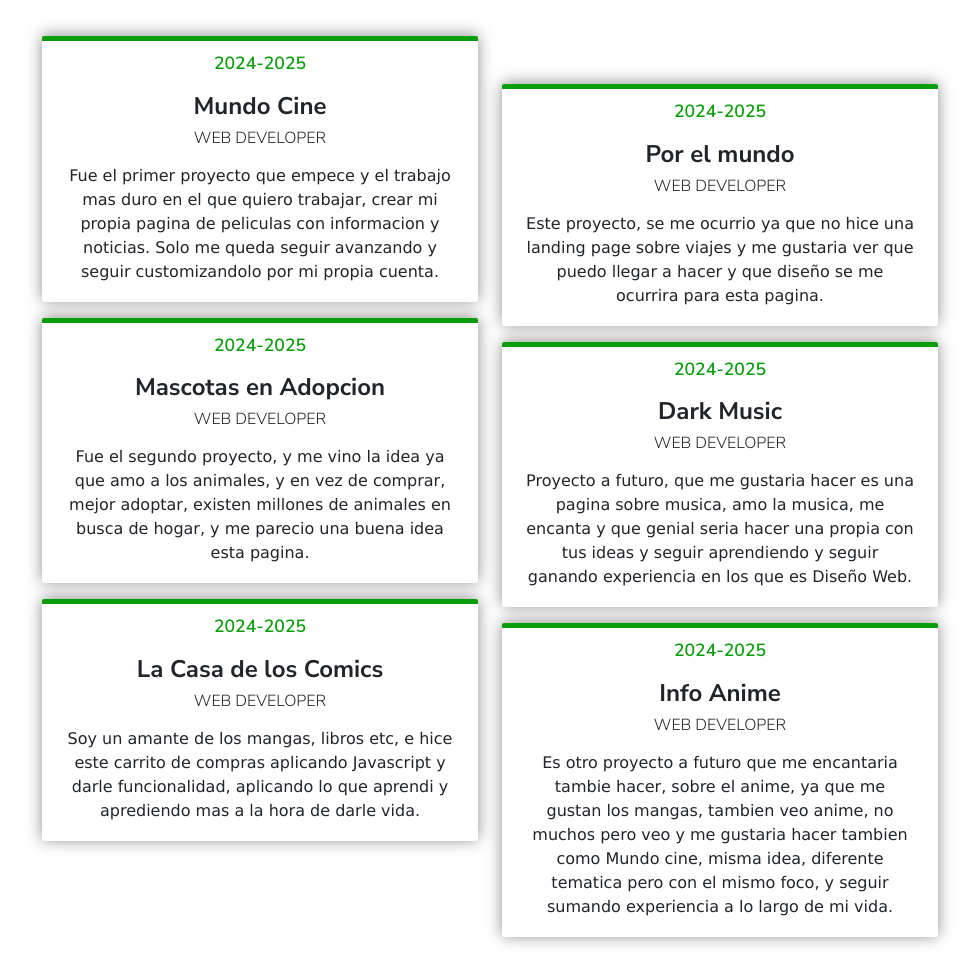
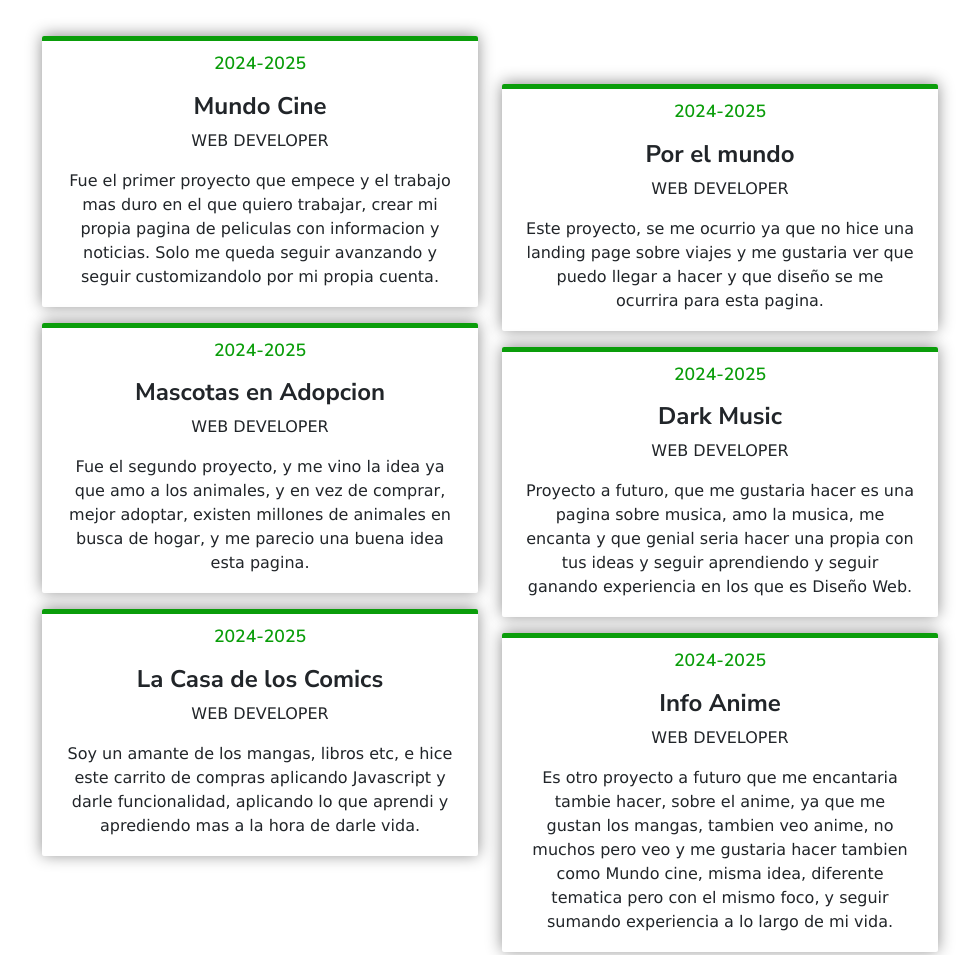
Before and after one commit to EricWeb-Coder/Curriculum, a website: page index.html in a window 1280 px wide. Shown: the part 2240-3195 px from the top of the page, without its empty margins (150-1129 px from the left). Drawn offline with nearby package versions, Linux system fonts and the light colour scheme.

Commit message:
arregle los encabezados

```diff
--- a/index.html
+++ b/index.html
@@ -266,7 +266,7 @@
             <div class="border-radius-one border-top-green px-4 mb-3">
                   <p class="text-green text-center pt-2">2024-2025</p>
                   <h3 class="fs-4 fw-bold text-center">Mundo Cine</h3>
-                  <h4 class="fs-6 fw-light text-uppercase text-center">Web Developer</h4>
+                  <p class="fs-6 fw-light text-uppercase text-center">Web Developer</p>
                   <p class="mt-3 text-center">
                     Fue el primer proyecto que empece y el trabajo mas duro en el que quiero trabajar, crear mi propia pagina de peliculas con informacion y noticias.
                     Solo me queda seguir avanzando y seguir customizandolo por mi propia cuenta.
@@ -275,7 +275,7 @@
             <div class="border-radius-one border-top-green px-4 mb-3">
               <p class="text-green text-center pt-2">2024-2025</p>
               <h3 class="fs-4 fw-bold text-center">Mascotas en Adopcion</h3>
-              <h4 class="fs-6 fw-light text-uppercase text-center">Web Developer</h4>
+              <p class="fs-6 fw-light text-uppercase text-center">Web Developer</p>
               <p class="mt-3 text-center">
                 Fue el segundo proyecto, y me vino la idea ya que amo a los animales, y en vez de comprar, mejor adoptar, existen millones de animales en busca de hogar, y me parecio una buena idea esta pagina.
               </p>
@@ -283,7 +283,7 @@
             <div class="border-radius-one border-top-green px-4 mb-3">
               <p class="text-green text-center pt-2">2024-2025</p>
               <h3 class="fs-4 fw-bold text-center">La Casa de los Comics</h3>
-              <h4 class="fs-6 fw-light text-uppercase text-center">Web Developer</h4>
+              <p class="fs-6 fw-light text-uppercase text-center">Web Developer</p>
               <p class="mt-3 text-center">
                 Soy un amante de los mangas, libros etc, e hice este carrito de compras aplicando Javascript y darle funcionalidad, aplicando lo que aprendi y aprediendo mas a la hora de darle vida.
               </p>
@@ -293,7 +293,7 @@
             <div class="border-radius-one border-top-green px-4 mb-3">
               <p class="text-green text-center pt-2">2024-2025</p>
               <h3 class="fs-4 fw-bold text-center">Por el mundo</h3>
-              <h4 class="fs-6 fw-light text-uppercase text-center">Web Developer</h4>
+              <p class="fs-6 fw-light text-uppercase text-center">Web Developer</p>
               <p class="mt-3 text-center">
                 Este proyecto, se me ocurrio ya que no hice una landing page sobre viajes y me gustaria ver que puedo llegar a hacer y que diseño se me ocurrira para esta pagina.
               </p>
@@ -301,7 +301,7 @@
             <div class="border-radius-one border-top-green px-4 mb-3">
               <p class="text-green text-center pt-2">2024-2025</p>
               <h3 class="fs-4 fw-bold text-center">Dark Music</h3>
-              <h4 class="fs-6 fw-light text-uppercase text-center">Web Developer</h4>
+              <p class="fs-6 fw-light text-uppercase text-center">Web Developer</p>
               <p class="mt-3 text-center">
                 Proyecto a futuro, que me gustaria hacer es una pagina sobre musica, amo la musica, me encanta y que genial seria hacer una propia con tus ideas y seguir aprendiendo y seguir ganando experiencia en los que es Diseño Web.
               </p>
@@ -309,7 +309,7 @@
             <div class="border-radius-one border-top-green px-4 mb-3">
               <p class="text-green text-center pt-2">2024-2025</p>
               <h3 class="fs-4 fw-bold text-center">Info Anime</h3>
-              <h4 class="fs-6 fw-light text-uppercase text-center">Web Developer</h4>
+              <p class="fs-6 fw-light text-uppercase text-center">Web Developer</p>
               <p class="mt-3 text-center">
                 Es otro proyecto a futuro que me encantaria tambie hacer, sobre el anime, ya que me gustan los mangas, tambien veo anime, no muchos pero veo y me gustaria hacer tambien como Mundo cine, misma idea, diferente tematica pero con el mismo foco, y seguir sumando experiencia a lo largo de mi vida.
               </p>
@@ -342,7 +342,7 @@
        <!-- Termina seccion Inetereses -->
         <!-- Comienza seccion Contacto -->
        <section id="Contacto" class=" contacto contenedores-section border-radius-one border-top-green">
-        <h3 class="text-center p-5">Contacto</h3>
+        <h4 class="text-center p-5">Contacto</h4>
         <fieldset>
             <form action="#">
                 <label for="name">Nombre:</label>
```
